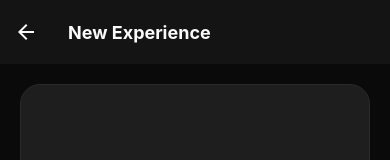
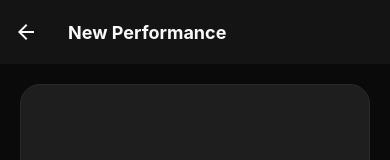
Before and after one commit to mlsnark/Birdhouse, a React Native app: screen /CreateExperience in a window 390 px wide. Shown: the top 160 px of the page. Built offline with nearby package versions, Linux system fonts and the light colour scheme; what expo-linking would draw is missing.

Commit message:
Rename Experience to Performance in edit form and delete button

```diff
--- a/App.js
+++ b/App.js
@@ -77,7 +77,7 @@ export default function App() {
           name="CreateExperience"
           component={CreateExperienceScreen}
           options={({ route }) => ({
-            title: route.params?.experience ? 'Edit Experience' : 'New Experience',
+            title: route.params?.experience ? 'Edit Performance' : 'New Performance',
           })}
         />
         <Stack.Screen
--- a/src/screens/CreateExperienceScreen.js
+++ b/src/screens/CreateExperienceScreen.js
@@ -154,7 +154,7 @@ export default function CreateExperienceScreen({ navigation, route }) {
   }
 
   async function handleDelete() {
-    Alert.alert('Delete Experience', 'This cannot be undone.', [
+    Alert.alert('Delete Performance', 'This cannot be undone.', [
       { text: 'Cancel', style: 'cancel' },
       {
         text: 'Delete', style: 'destructive',
@@ -340,7 +340,7 @@ export default function CreateExperienceScreen({ navigation, route }) {
 
           {isEditing && (
             <TouchableOpacity style={s.deleteBtn} onPress={handleDelete}>
-              <Text style={s.deleteBtnText}>Delete Experience</Text>
+              <Text style={s.deleteBtnText}>Delete Performance</Text>
             </TouchableOpacity>
           )}
         </ScrollView>
```
